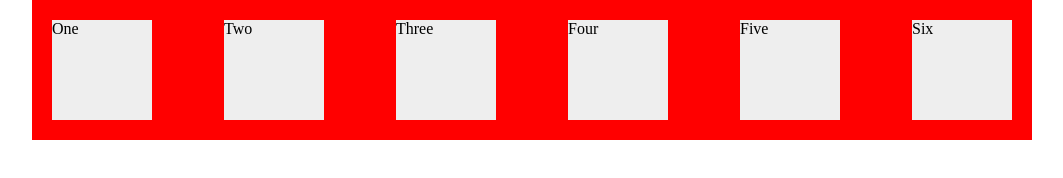
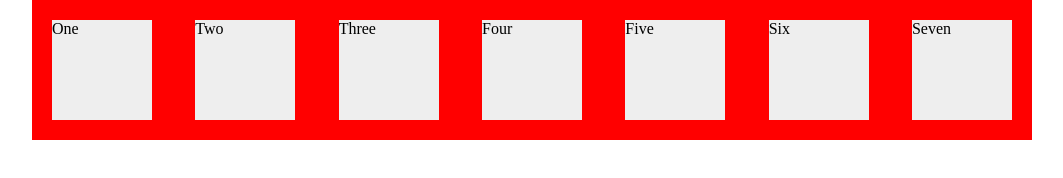
Before and after one commit to brtr2019/jsforprogrammers, a plain HTML site: page index.html in a window 1280 px wide. Shown: the whole page, without its empty margins (108-1171 px from the left). Drawn offline with Linux system fonts and the light colour scheme.

Commit message:
Аdded SEVEN to index.html

```diff
--- a/index.html
+++ b/index.html
@@ -13,6 +13,8 @@
     <div class="item" name="4">Four</div>
     <div class="item" name="5">Five</div>
     <div class="item" name="6">Six</div>
+    <div class="item" name="7">Seven</div>
+
 </div>
 <script src="script.js"></script>
 </body>
```
